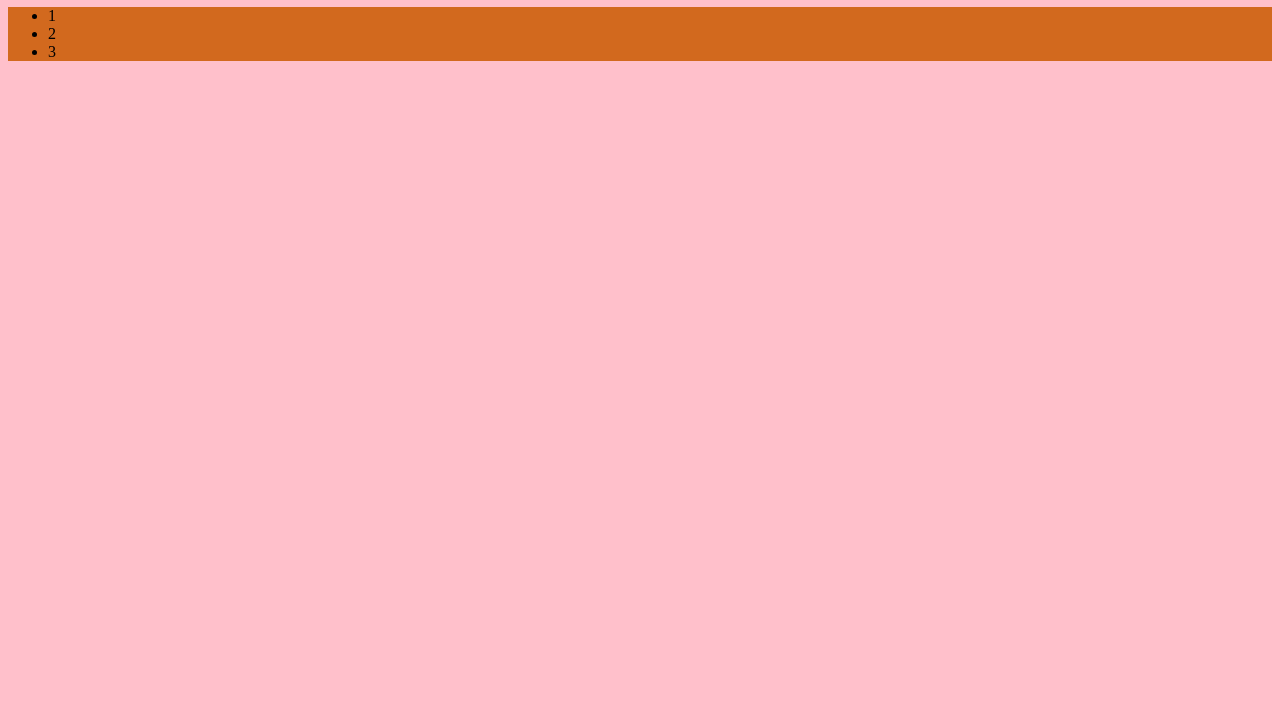
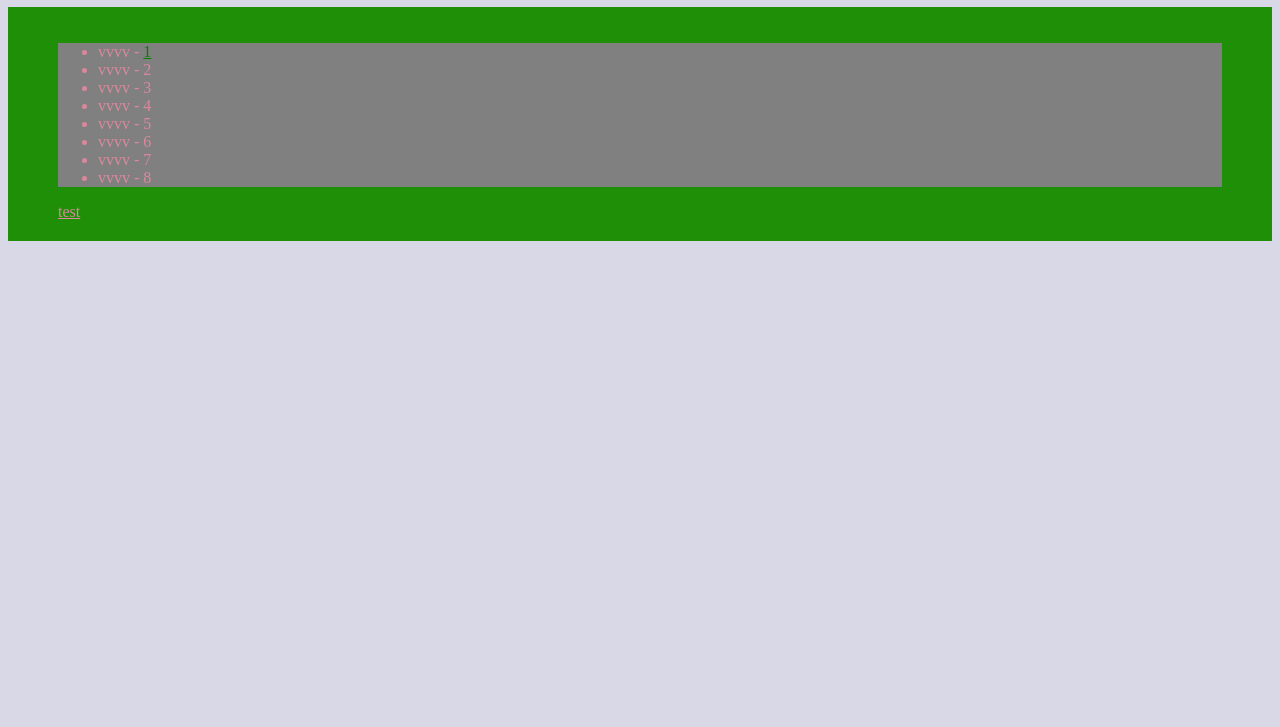
Before and after one commit to MazurVasyl/hello-world, a plain HTML site: page index.html in a window 1280 px wide. Shown: the part 73-800 px from the top of the page. Drawn offline with Linux system fonts and the light colour scheme.

Commit message:
created new files sass

```diff
--- a/index.html
+++ b/index.html
@@ -8,10 +8,21 @@
   </head>
   <body>
     <h1>hello world!</h1>
-    <ul>
-      <li>1</li>
-      <li>2</li>
-      <li>3</li>
-    </ul>
+
+
+    <div>
+      <ul>
+        <li>vvvv - <a href="#">1</a></li>
+        <li>vvvv - 2</li>
+        <li>vvvv - 3</li>
+        <li>vvvv - 4</li>
+        <li>vvvv - 5</li>
+        <li>vvvv - 6</li>
+        <li>vvvv - 7</li>
+        <li>vvvv - 8</li>
+      </ul>
+
+      <a href="#">test</a>
+    </div>
   </body>
 </html>
--- /dev/null
+++ b/mixins.scss
@@ -0,0 +1,12 @@
+@mixin padd {
+    padding: 20px 50px;
+}
+
+@mixin textColor($cl) {
+
+    color: $cl;
+
+    &:hover {
+        color: darken($color: $cl, $amount: 40)
+    }
+}
--- /dev/null
+++ b/style.scss
@@ -0,0 +1,30 @@
+@import "variables";
+@import "mixins";
+
+body {
+    background: rgb(216, 216, 231);
+}
+
+h1{
+    background: $bgColor;
+    color: $color;
+}
+
+div{
+    @include padd();
+    background: $bgColor;
+    ul{
+        background: gray;
+        color: $color;
+        a{
+            color: green;
+
+            &:hover {
+                color: red;
+            }
+        }
+    }
+    a{
+        @include textColor($color);
+    }
+}
--- /dev/null
+++ b/variables.scss
@@ -0,0 +1,2 @@
+$bgColor: rgb(30, 143, 7);
+$color: rgb(218, 136, 157);
```
Also changed, not shown: mixins.css (added), style.css, variables.css (added), 1 other file.
